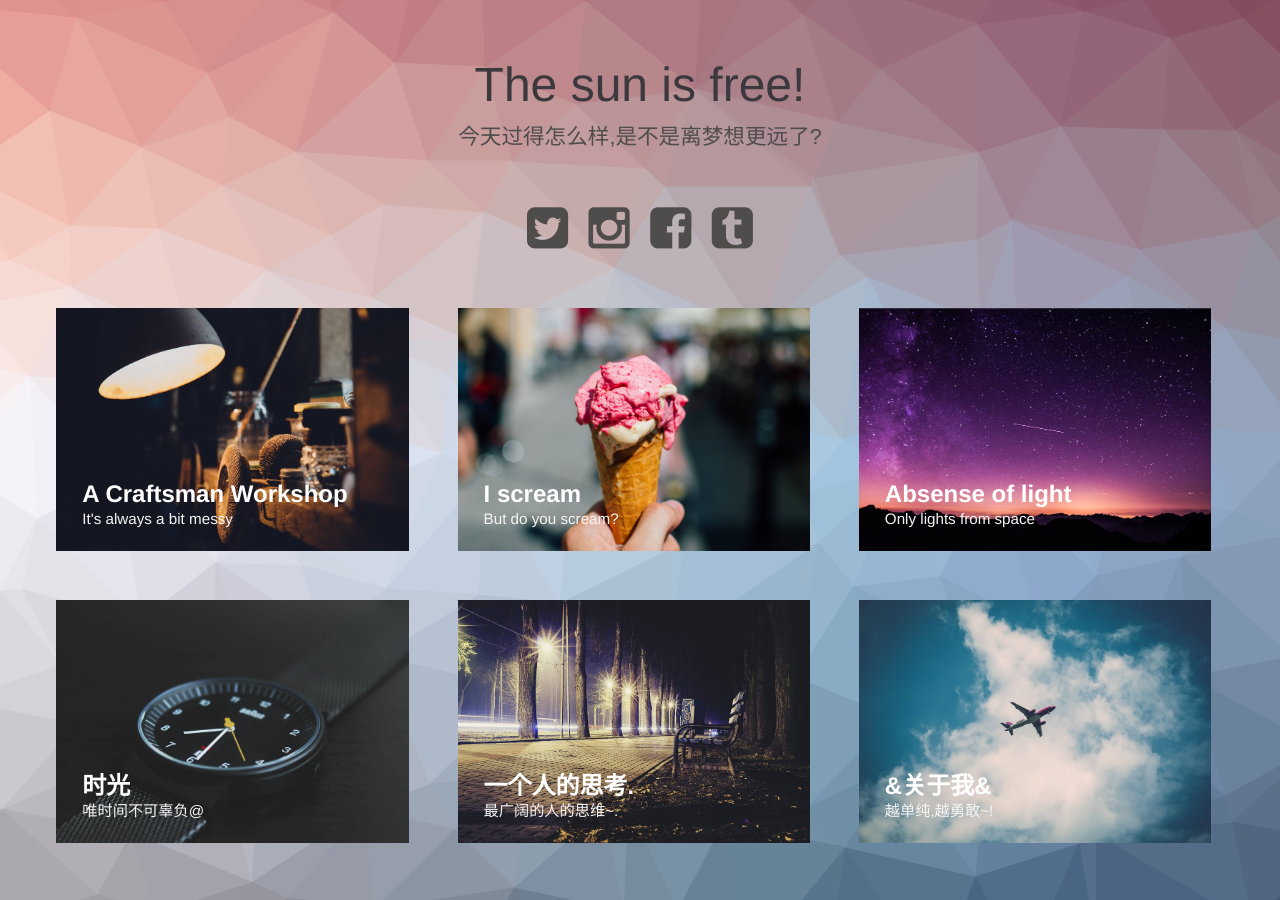
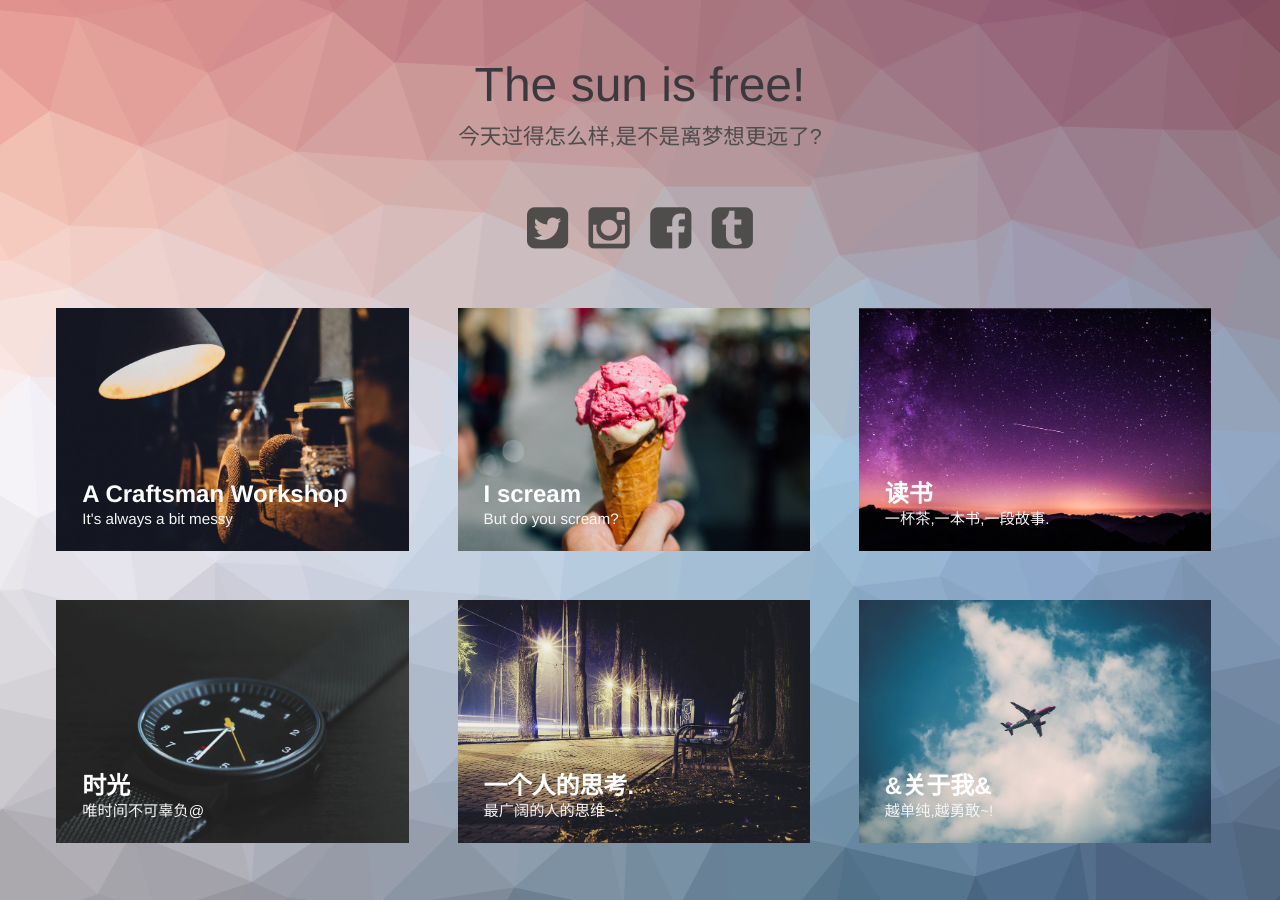
Before and after one commit to skyzhen/skyzhen.github.io, a Jekyll site: the page built from index.html, in a window 1280 px wide. Built offline with Jekyll 4.4.1, drawn with Linux system fonts in a browser that asks for light colours.

Commit message:
Update 2015-04-23-night-sky.markdown

```diff
--- a/_posts/2015-04-23-night-sky.markdown
+++ b/_posts/2015-04-23-night-sky.markdown
@@ -1,6 +1,6 @@
 ---
-title:  "Absense of light"
-subtitle: "Only lights from space"
+title:  "读书"
+subtitle: "一杯茶,一本书,一段故事."
 author: "Wferr"
 avatar: "img/authors/wferr.png"
 image: "img/d.jpg"
```
